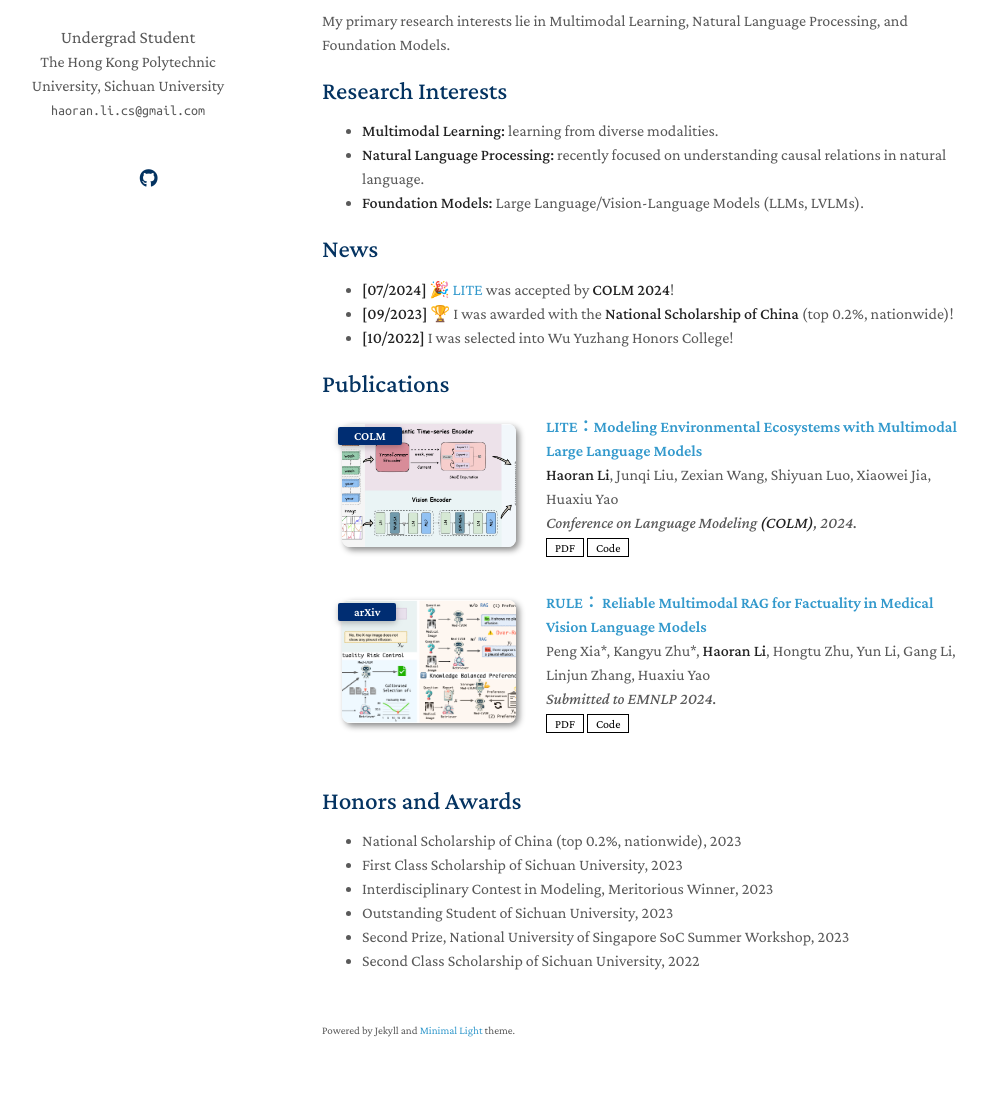
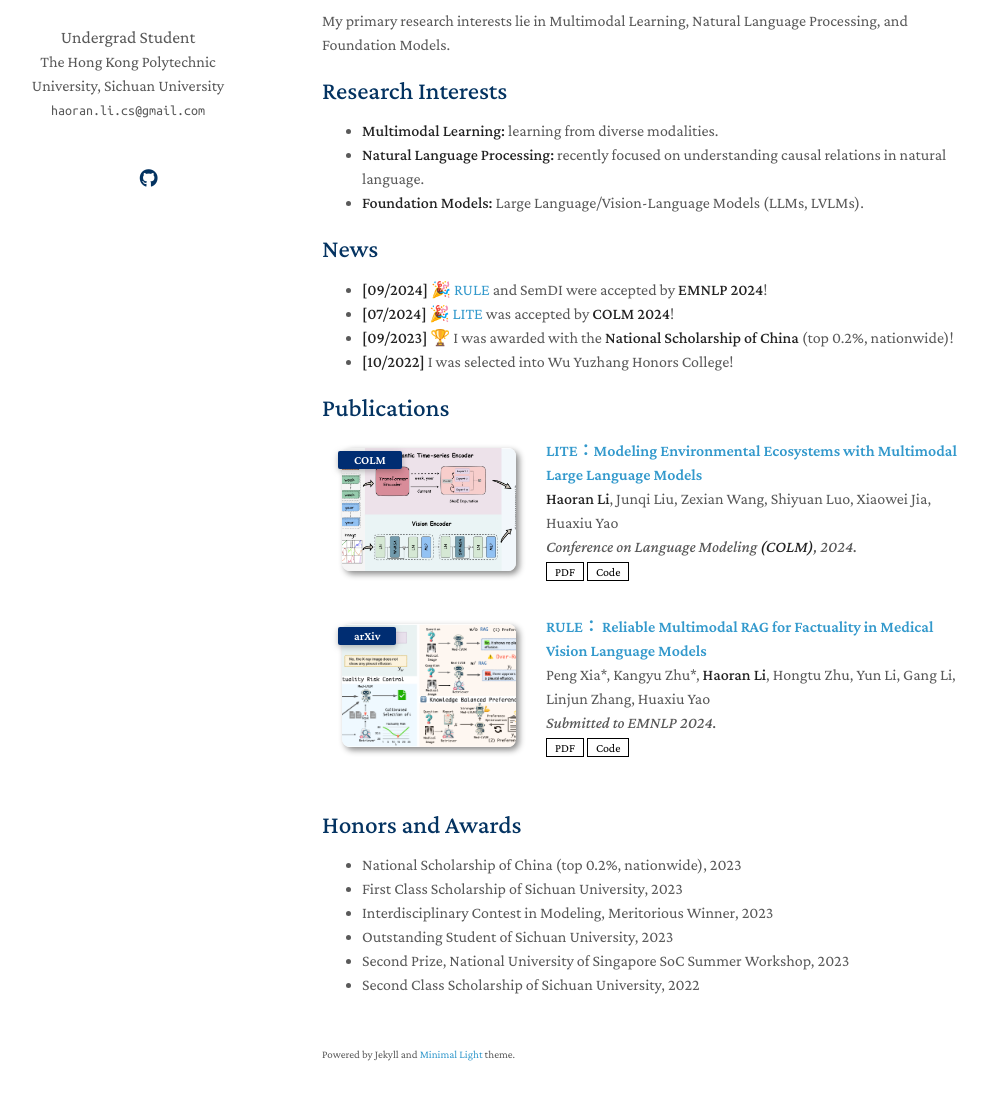
Before and after one commit to hrlics/hrlics.github.io, a Jekyll site: the page built from index.md, in a window 1280 px wide and 1351 px high. Shown: the part 216-1316 px from the top of the window, without its empty margins (148-1135 px from the left). Built offline with Jekyll 4.4.1, drawn with Linux system fonts in a browser that asks for light colours; a style sheet for code colours, icons or effects is not loaded; our own code applies the rules of GitHub Pages for plain Markdown files.

Commit message:
Update index.md

```diff
--- a/index.md
+++ b/index.md
@@ -17,7 +17,7 @@ My primary research interests lie in Multimodal Learning, Natural Language Proce
 
 
 ## News
-
+- **[09/2024]** 🎉 [RULE](https://arxiv.org/pdf/2407.05131) and SemDI were accepted by **EMNLP 2024**!
 - **[07/2024]** 🎉 [LITE](https://arxiv.org/abs/2404.01165) was accepted by **COLM 2024**!
 - **[09/2023]** 🏆 I was awarded with the **National Scholarship of China** (top 0.2%, nationwide)!
 - **[10/2022]** I was selected into Wu Yuzhang Honors College!
```
